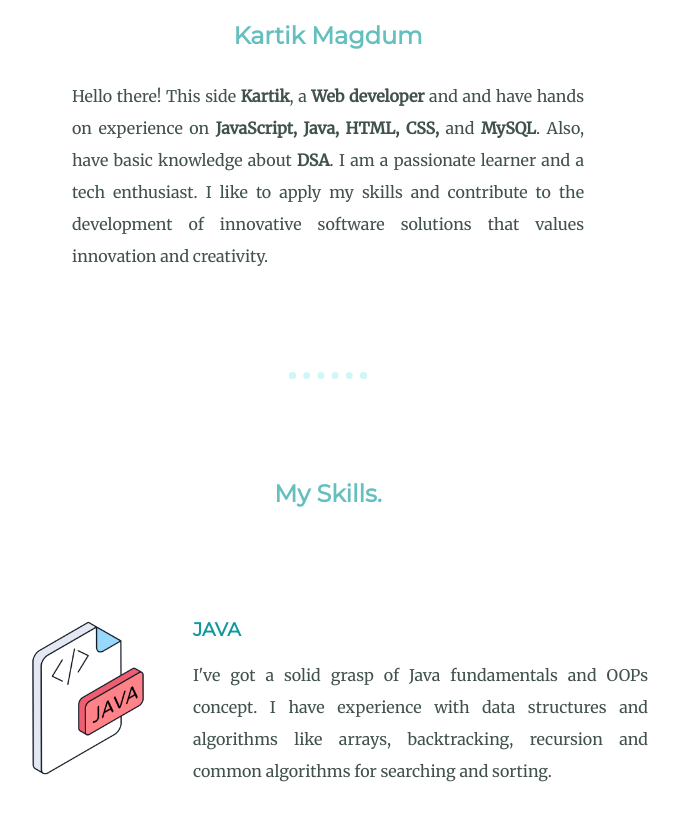
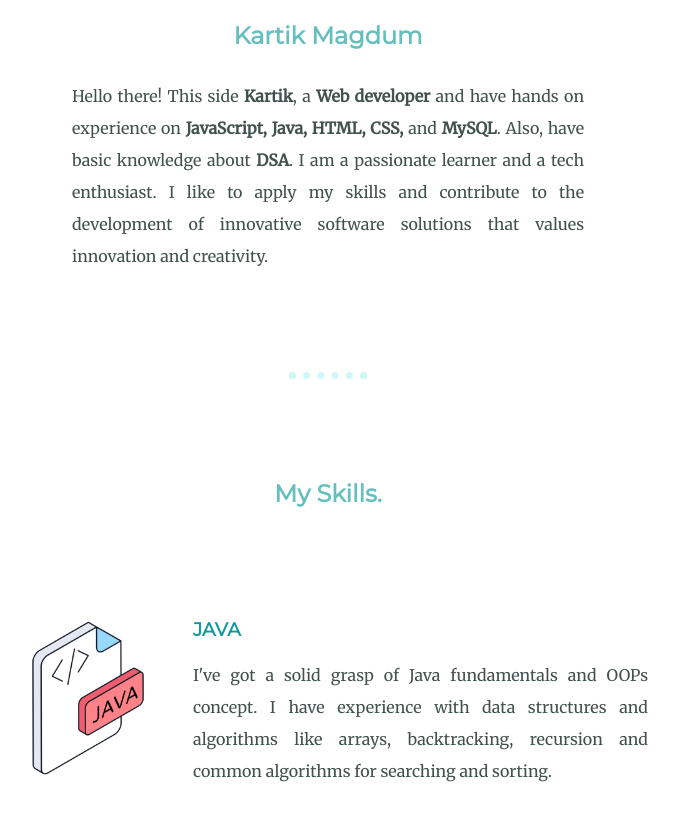
Before and after one commit to kartikkk-07/My-Site, a plain HTML site: page index.html in a window 1280 px wide. Shown: the part 1000-1820 px from the top of the page, without its empty margins (312-991 px from the left). Drawn offline with Linux system fonts and the light colour scheme.

Commit message:
Update index.html

```diff
--- a/index.html
+++ b/index.html
@@ -25,7 +25,7 @@
     <div class="profile">
       <img class="images" src="images/profile-pic.png" alt="profile-pic">
       <h2>Kartik Magdum</h2>
-      <p class="intro">Hello there! This side <strong>Kartik</strong>, a <strong>Web developer</strong> and and have hands on experience on
+      <p class="intro">Hello there! This side <strong>Kartik</strong>, a <strong>Web developer</strong> and have hands on experience on
         <strong> JavaScript, Java, HTML, CSS,</strong> and <strong>MySQL</strong>. Also, have basic knowledge about <strong>DSA</strong>.
         I am a passionate learner and a tech enthusiast. I like to apply my skills and contribute to the development
         of innovative software solutions that values innovation and creativity.
```
